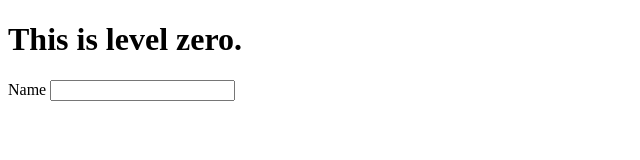
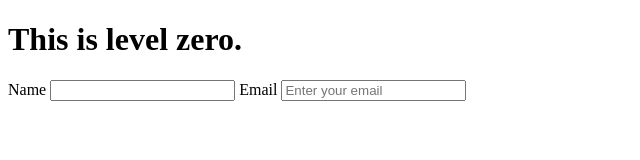
Before and after one commit to MrKv2000/git_basics, a plain HTML site: page index.html in a window 1280 px wide. Shown: the whole page, without its empty margins (0-640 px from the left). Drawn offline with Linux system fonts and the light colour scheme.

Commit message:
update index.html

```diff
--- a/index.html
+++ b/index.html
@@ -9,5 +9,7 @@
 <body>
     <h1>This is level zero.</h1>
     Name  <input type="text" name="name" paceholder="Enter your name">
+    Email <input type="email" name="name" placeholder="Enter your email">
+
 </body>
 </html>
```
